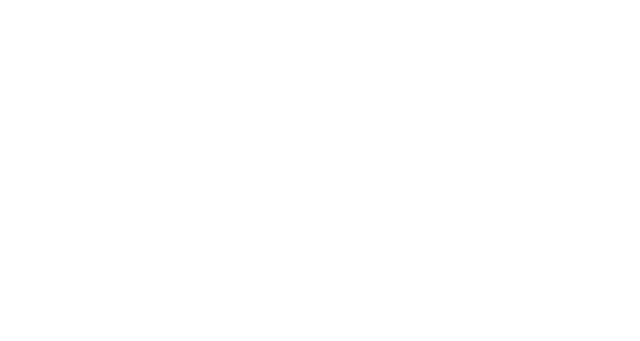
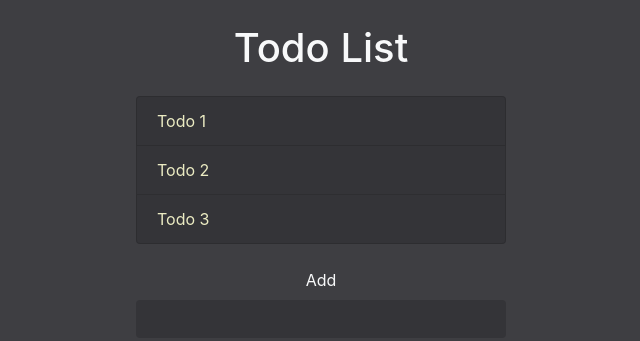
Before and after one commit to ag-vectivus/JS-ToDoApp, a plain HTML site: page index.html in a window 1280 px wide. Shown: the whole page, without its empty margins (319-959 px from the left). Drawn offline with nearby package versions, Linux system fonts and the light colour scheme.

Commit message:
Set up basic html template, add bootstrap and basic styles

```diff
--- a/index.html
+++ b/index.html
@@ -3,10 +3,51 @@
 		<meta charset="UTF-8" />
 		<meta http-equiv="X-UA-Compatible" content="IE=edge" />
 		<meta name="viewport" content="width=device-width, initial-scale=1.0" />
+		<link
+			rel="stylesheet"
+			href="https://cdn.jsdelivr.net/npm/bootstrap@4.6.0/dist/css/bootstrap.min.css"
+			integrity="sha384-B0vP5xmATw1+K9KRQjQERJvTumQW0nPEzvF6L/Z6nronJ3oUOFUFpCjEUQouq2+l"
+			crossorigin="anonymous"
+		/>
 		<link rel="stylesheet" href="styles.css" />
-		<title>JS to do App</title>
+		<title>JS To-do App</title>
 	</head>
 	<body>
+		<div class="container">
+			<!-- TODO: Search button -->
+			<header class="text-center text-light my-4">
+				<h1 class="mb-4">Todo List</h1>
+			</header>
+			<!-- Todos -->
+			<ul class="list-group mx-auto text-light todos">
+				<li
+					class="list-group-item d-flex justify-content-between align-items-center todos__todo"
+				>
+					Todo 1
+				</li>
+				<li
+					class="list-group-item d-flex justify-content-between align-items-center todos__todo"
+				>
+					Todo 2
+				</li>
+				<li
+					class="list-group-item d-flex justify-content-between align-items-center todos__todo"
+				>
+					Todo 3
+				</li>
+			</ul>
+			<!-- Add button -->
+			<form class="text-center my-4 add">
+				<label for="add" class="text-light">Add</label>
+				<input
+					type="text"
+					name="add"
+					id="add__input"
+					class="form-control m-auto"
+				/>
+			</form>
+		</div>
+
 		<script src="script.js"></script>
 	</body>
 </html>
--- a/styles.css
+++ b/styles.css
@@ -0,0 +1,25 @@
+body {
+	background-color: rgba(42, 42, 46, 0.9);
+}
+
+.container {
+	max-width: 400px;
+}
+
+input[type="text"] {
+	color: rgba(255, 255, 210, 0.9);
+	border: none;
+	max-width: 400px;
+	background-color: rgba(42, 42, 46, 0.5);
+	transition: all 0.5s ease;
+}
+
+input[type="text"]:focus,
+input[type="text"]:hover {
+	background-color: rgba(42, 42, 46, 0.9);
+}
+
+.todos__todo {
+	color: rgba(255, 255, 210, 0.9);
+	background-color: rgba(42, 42, 46, 0.5);
+}
```
Also changed, not shown: 1 other file.
